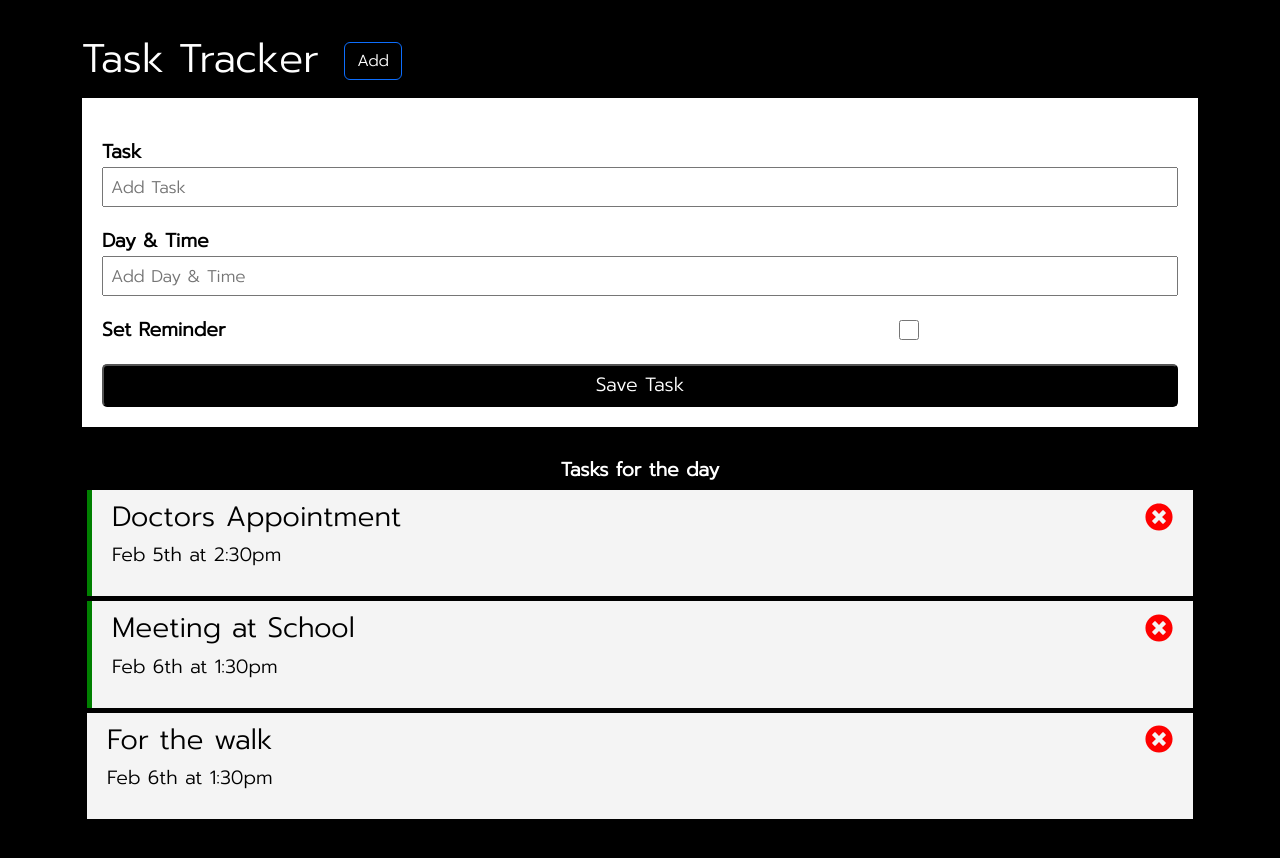
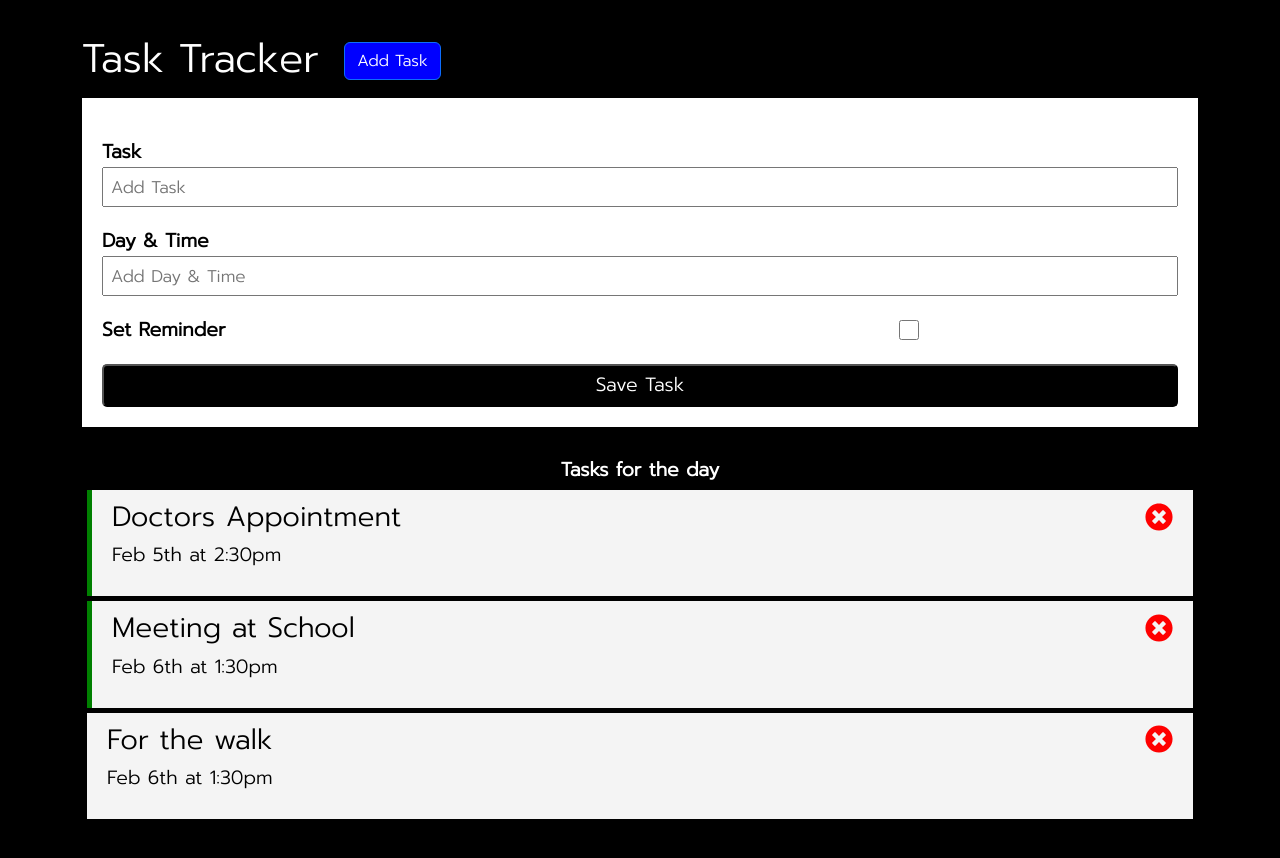
Before and after one commit to Pawankumar-shedage/React-Basics-fundamentals, a React (Vite) app: page / in a window 1280 px wide. Shown: the top 858 px of the page. Built offline with nearby package versions, Linux system fonts and the light colour scheme.

Commit message:
add task, test-2 Vercel app

```diff
--- a/src/App.jsx
+++ b/src/App.jsx
@@ -112,7 +112,7 @@ function App() {
   return (
     <>
       <div className='container'>
-        <h1>Task Tracker <Button  color="black" text='Add' /></h1>
+        <h1>Task Tracker <Button  color="blue" text='Add Task' /></h1>
 
         <AddTask />
 
```
